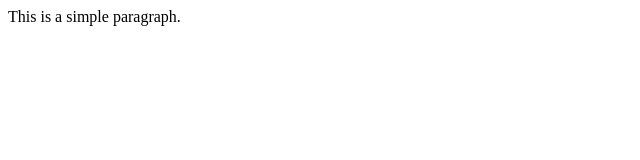
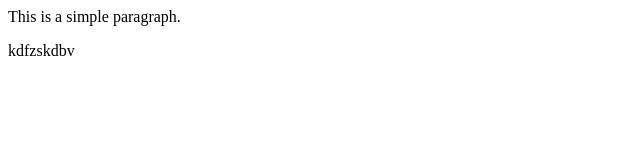
Before and after one commit to kusuuumesh23/localrepo, a plain HTML site: page index.html in a window 1280 px wide. Shown: the full height of the page, 0-640 px from the left. Drawn offline with Linux system fonts and the light colour scheme.

Commit message:
added new feature

```diff
--- a/index.html
+++ b/index.html
@@ -1 +1,2 @@
 <p>This is a simple paragraph.</p>
+<p> kdfzskdbv</p>
```
